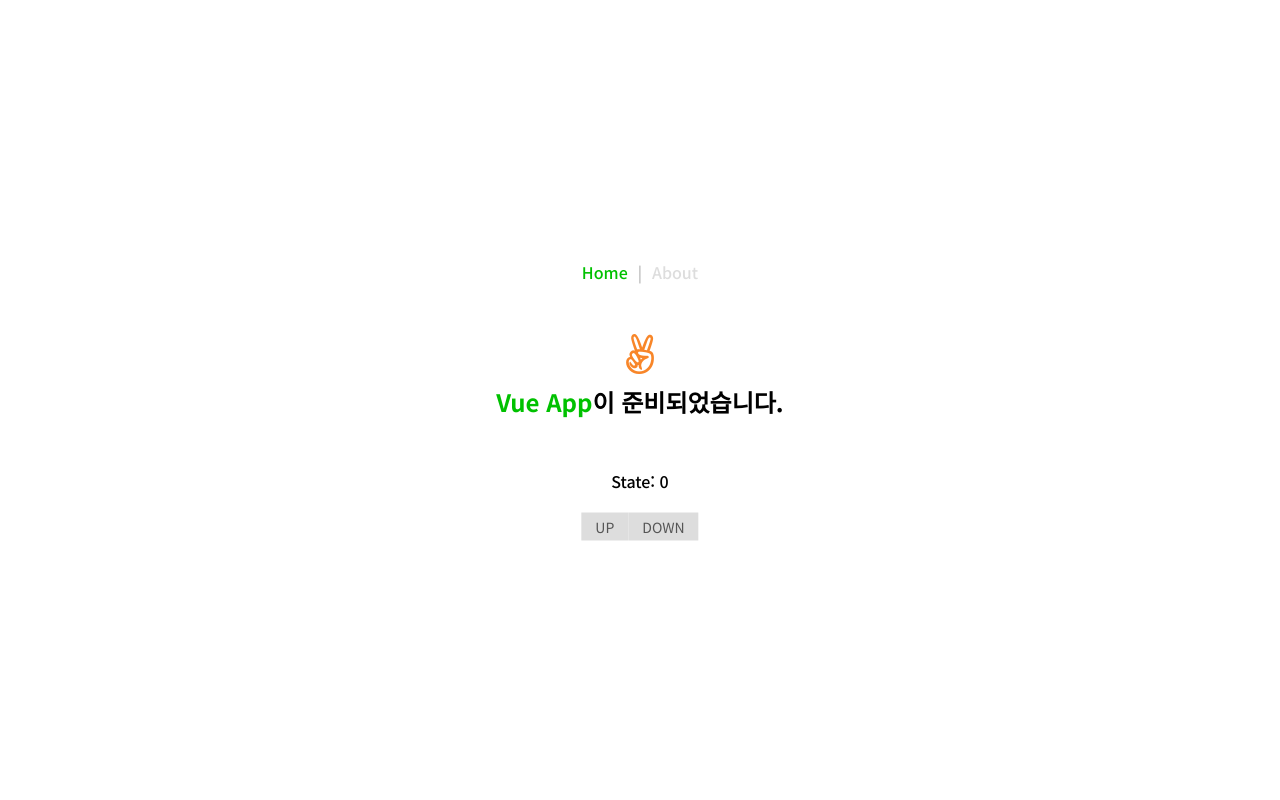
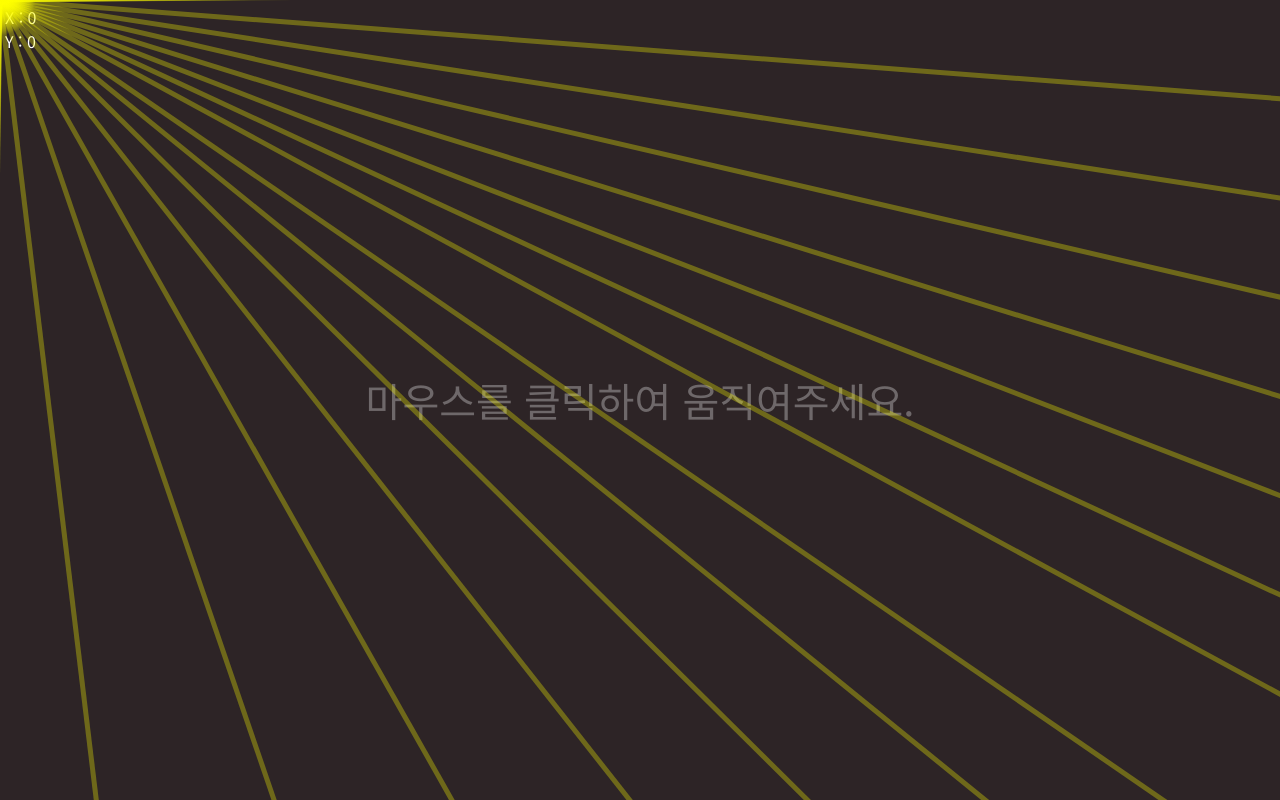
Before and after one commit to UGKONG/yellow-line, a Vue app: page / in a window 1280 px wide. Built offline with nearby package versions, Linux system fonts and the light colour scheme.

Commit message:
first commit

```diff
--- a/src/App.vue
+++ b/src/App.vue
@@ -1,46 +1,73 @@
 <template>
-  <main>
-    <Header />
-    <i :class="$store.state.Icon.stroke.v" />
-    <transition name="scale-transition" mode="out-in">
-      <router-view />
-    </transition>
+  <main :style="{cursor: activeMouse ? 'none' : 'unset'}">
+    <span v-if="!activeMouse">마우스를 클릭하여 움직여주세요.</span>
+    <Frame :x="mouseX" :y="mouseY" :windowX="windowX" :windowY="windowY" />
+    <MouseInfo :x="mouseX" :y="mouseY" />
+    <Mouse :style="mouseStyle" />
   </main>
 </template>
 
 <script>
+import MouseInfo from '@/Components/MouseInfo';
+import Mouse from '@/Components/Mouse';
+import Frame from '@/Components/Frame';
 export default {
   components: {
-    Header: () => import('@pages/Common/Header'),
+    MouseInfo,
+    Mouse,
+    Frame,
   },
+  data: () => ({
+    mouseX: 0,
+    mouseY: 0,
+    windowX: 0,
+    windowY: 0,
+    activeMouse: false,
+  }),
+  created() {
+    this.getBrowserSize();
+    window.addEventListener('mousemove', (e) => this.setMousePosition(e));
+    window.addEventListener('click', (e) => this.setMousePosition(e));
+    window.addEventListener('mousedown', (e) => this.setActiveMouse(true));
+    window.addEventListener('mouseup', (e) => this.setActiveMouse(false));
+    window.addEventListener('resize', (e) => this.getBrowserSize());
+  },
+  methods: {
+    setMousePosition(e) {
+      if (!this.activeMouse) return;
+      this.mouseX = e.pageX; this.mouseY = e.pageY;
+    },
+    setActiveMouse(e) {
+      this.activeMouse = e;
+    },
+    getBrowserSize(e) {
+      this.windowX = window.innerWidth;
+      this.windowY = window.innerHeight;
+    }
+  },
+  computed: {
+    mouseStyle() {
+      return { left: this.mouseX + 'px', top: this.mouseY + 'px' }
+    },
+  }
 }
 </script>
 
 <style lang="scss" scoped>
 @import '@index.scss';
 main {
-  flex-flow: column;
-  @include flex-center;
-  @include absolute-center;
+  width: 100%;
+  height: 100%;
+  background-color: #2d2426;
 
-  @keyframes colorChange {
-    0% {color: $darkGray}
-    10% {color: $red}
-    20% {color: $blue}
-    30% {color: $green}
-    40% {color: $black}
-    50% {color: $orange}
-    60% {color: $yellow}
-    70% {color: $purple}
-    80% {color: $pink}
-    90% {color: $navy}
-    100%{color: $darkGray;}
-  }
-  i {
+  & > span {
+    position: fixed;
+    top: 50%;
+    left: 50%;
+    transform: translate(-50%, -50%);
+    color: #ffffff50;
     font-size: 40px;
-    margin-bottom: 10px;
-    transition: .2s;
-    animation: colorChange infinite 10s;
+    white-space: nowrap;
   }
 }
 </style>
--- /dev/null
+++ b/src/Components/Frame.vue
@@ -0,0 +1,54 @@
+<template>
+  <section>
+    <article v-for="item in dir" :key="item" :class="item">
+      <Light
+        v-for="num in nums"
+        :key="num"
+        :class="item"
+        :className="item"
+        :x="x" :y="y"
+        :windowX="windowX"
+        :windowY="windowY"
+      />
+    </article>
+  </section>
+</template>
+
+<script>
+import Light from '@/Components/Light';
+export default {
+  components: { Light },
+  props: {
+    windowX: Number,
+    windowY: Number,
+    x: Number,
+    y: Number,
+  },
+  data: () => ({
+    nums: 7,
+    dir: ['top','left','right','bottom']
+  }),
+}
+</script>
+
+<style lang="scss" scoped>
+@import '@index.scss';
+$w: 100%;
+$h: 100px;
+leftTop { top: 0; left: 0; align-items: flex-start; }
+rightBottom { bottom: 0; right: 0; align-items: flex-end; }
+article {
+  @include flex-between();
+  position: fixed;
+  &.top, &.bottom {
+    width: $w; height: $h;
+    padding: 0 $h; flex-flow: row;
+  }
+  &.left, &.right {
+    width: $h; height: $w;
+    padding: $h 0; flex-flow: column;
+  }
+  &.top, &.left {@extend leftTop;}
+  &.right, &.bottom {@extend rightBottom;}
+}
+</style>
--- /dev/null
+++ b/src/Components/Light.vue
@@ -0,0 +1,69 @@
+<template>
+  <div wrap>
+    <p ref="box" />
+    <svg :viewBox="viewBox">
+      <line :x1="x1" :y1="y1" :x2="x" :y2="y" stroke="#ffff0050" stroke-width="5" />
+    </svg>
+  </div>
+</template>
+
+<script>
+export default {
+  props: {
+    x: Number,
+    y: Number,
+    windowX: Number,
+    windowY: Number,
+    className: String,
+  },
+  data: () => ({
+    poX: 0,
+    poY: 0,
+  }),
+  mounted() {
+    this.poX = this.$refs.box.offsetLeft;
+    this.poY = this.$refs.box.offsetTop;
+  },
+  computed: {
+    viewBox() { return '0 0 ' + this.windowX + ' ' + this.windowY; },
+    x1() {
+      return this.className == 'left' ? -10 :
+      this.className == 'right' ? this.windowX + 10 :
+      this.className == 'top' || this.className == 'bottom' ?
+      this.windowX - this.poX - 2.5 : this.windowX - this.poX;
+    },
+    y1() {
+      return this.className == 'top' ? -10 :
+      this.className == 'bottom' ? this.windowY + 10 :
+      this.className == 'left' || this.className == 'right' ?
+      this.windowY - this.poY - 2.5 : this.windowY - this.poY;
+    }
+  }
+}
+</script>
+
+<style lang="scss" scoped>
+@import '@index.scss';
+$s: 0px;
+$w: 5px;
+$h: 100%;
+
+[wrap] {
+  width: $s;
+  height: $s;
+  /* border: 1px solid red; */
+  @include flex-center();
+
+  & > p { background-color: #ffff0050; }
+  &.left, &.right { p { width: $h; height: $w; } }
+  &.top, &.bottom { p { width: $w; height: $h; } }
+
+  & > svg {
+    position: fixed;
+    top: 0;
+    left: 0;
+    width: 100%;
+    height: 100%;
+  }
+}
+</style>
--- /dev/null
+++ b/src/Components/Mouse.vue
@@ -0,0 +1,51 @@
+<template>
+  <div wrap>
+    <div>
+      <span></span>
+      <span></span>
+      <span></span>
+      <span></span>
+    </div>
+  </div>
+</template>
+
+<script>
+export default {
+
+}
+</script>
+
+<style lang="scss" scoped>
+@import '@index.scss';
+
+div[wrap] {
+  position: fixed;
+  & > div {
+    @include wrap();
+    @include flex-center();
+    position: relative;
+    & > span {
+      width: 100px;
+      height: 100px;
+      position: absolute;
+      top: 50%;
+      left: 50%;
+      background: rgb(255,255,0);
+      background: radial-gradient(circle, #ffff00 -34%, #ffffff00 50%);
+
+      &:nth-of-type(1) {
+        transform: translate(-50%, -50%) rotate(0deg);
+      }
+      &:nth-of-type(2) {
+        transform: translate(-50%, -50%) rotate(45deg);
+      }
+      &:nth-of-type(3) {
+        transform: translate(-50%, -50%) rotate(90deg);
+      }
+      &:nth-of-type(4) {
+        transform: translate(-50%, -50%) rotate(-45deg);
+      }
+    }
+  }
+}
+</style>
--- /dev/null
+++ b/src/Components/MouseInfo.vue
@@ -0,0 +1,21 @@
+<template>
+  <div>
+    <p>X : {{ x }}</p>
+    <p>Y : {{ y }}</p>
+  </div>
+</template>
+
+<script>
+export default {
+  props: { x: Number, y: Number }
+}
+</script>
+
+<style lang="scss" scoped>
+@import '@index.scss';
+div {
+  color: #fff;
+  padding: 5px;
+  user-select: none;
+}
+</style>
--- a/src/pages/About.vue
+++ /dev/null
@@ -1,60 +0,0 @@
-<template>
-  <section>
-    <table>
-      <thead>
-        <tr><th>사용 모듈</th></tr>
-      </thead>
-      <tbody>
-        <tr v-for="(item, idx) in list" :key="idx">
-          <td :title="title" @click="click(item.url)">
-            {{ item.name }}<small v-text="title" />
-          </td>
-        </tr>
-      </tbody>
-    </table>
-  </section>
-</template>
-
-<script>
-export default {
-  data: () => ({
-    list: [
-      {name: 'vue', url: 'https://kr.vuejs.org/v2/guide/index.html'},
-      {name: 'vuex', url: 'https://vuex.vuejs.org/kr/'},
-      {name: 'vue-router', url: 'https://router.vuejs.org/kr/installation.html'},
-      {name: 'babel', url: 'https://babeljs.io/docs/en/'},
-      {name: 'loader (babel, css, sass, file, html, style, vue)', url: 'https://joshua1988.github.io/webpack-guide/concepts/loader.html'},
-      {name: 'sass', url: 'https://sass-lang.com/documentation'},
-      {name: 'webpack', url: 'https://webpack.kr/'},
-      {name: 'webpack-dev-server', url: 'https://joshua1988.github.io/webpack-guide/tutorials/webpack-dev-server.html'},
-      {name: 'axios', url: 'https://yamoo9.github.io/axios/guide/'},
-    ],
-    title: '공식문서 바로가기'
-  }),
-  methods: {
-    click(url) {
-      window.open(url);
-    }
-  }
-}
-</script>
-
-<style lang="scss" scoped>
-@import '@index.scss';
-td {
-  cursor: pointer;
-
-  & > small {
-    position: absolute;
-    top: 50%;
-    right: 10px;
-    transform: translateY(-50%);
-    display: none;
-    color: $gray;
-  }
-
-  &:hover > small {
-    display: block;
-  }
-}
-</style>
--- a/src/pages/Common/Header.vue
+++ /dev/null
@@ -1,38 +0,0 @@
-<template>
-  <header>
-    <router-link active-class="active" exact to="/">Home</router-link>
-    <span>|</span>
-    <router-link active-class="active" to="/About">About</router-link>
-  </header>
-</template>
-
-<script>
-export default {}
-</script>
-
-<style lang="scss" scoped>
-@import '@index.scss';
-header {
-  margin-bottom: 50px;
-
-  a {
-    color: $whiteGray;
-    font-weight: 500;
-    &:hover {
-      color: $whiteGrayHover;
-    }
-    &:active {
-      color: $whiteGrayActive;
-    }
-    &.active {
-      color: $green;
-    }
-  }
-
-  span {
-    display: inline-block;
-    margin: 0 10px;
-    color: #aaa;
-  }
-}
-</style>
--- a/src/pages/Home.vue
+++ /dev/null
@@ -1,41 +0,0 @@
-<template>
-  <section>
-    <h1><span>Vue App</span>이 준비되었습니다.</h1>
-    <article>
-      <p>State: {{ number }}</p>
-      <button @click="upDownFn(+1)">UP</button>
-      <button @click="upDownFn(-1)">DOWN</button>
-    </article>
-  </section>
-</template>
-
-<script>
-export default {
-  methods: {
-    upDownFn (n) {
-      this.$store.dispatch('setNumber', this.number + n);
-    }
-  },
-  computed: {
-    number() {
-      return this.$store.state.number;
-    }
-  }
-}
-</script>
-
-<style lang="scss" scoped>
-@import '@index.scss';
-section {
-  text-align: center;
-
-  span {
-    color: $green;
-  }
-  p {
-    padding: 50px 0 20px;
-    font-weight: 500;
-    font-size: 16px;
-  }
-}
-</style>
```
Also changed, not shown: plugins/router.js (+3 -7 lines).
